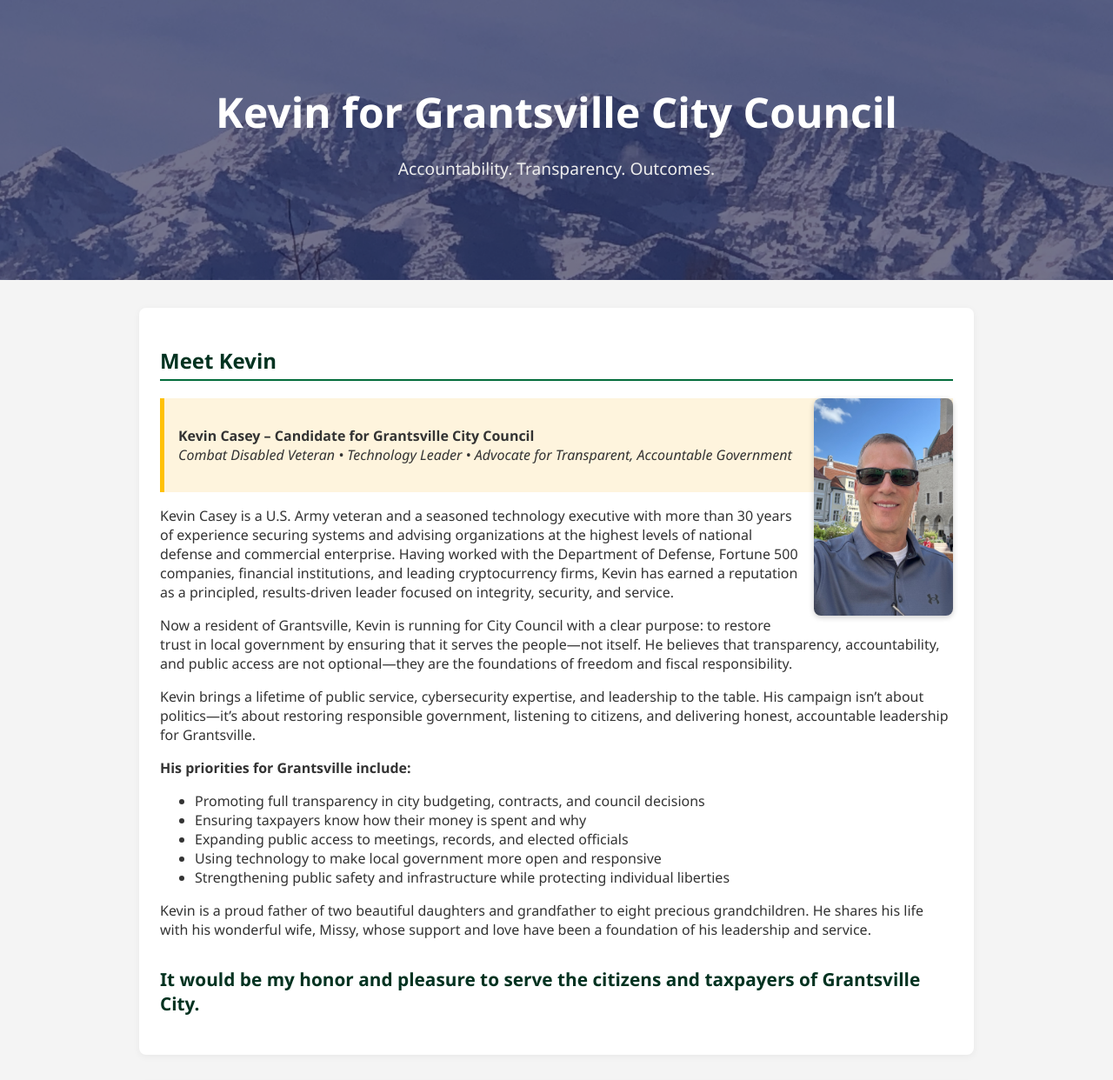
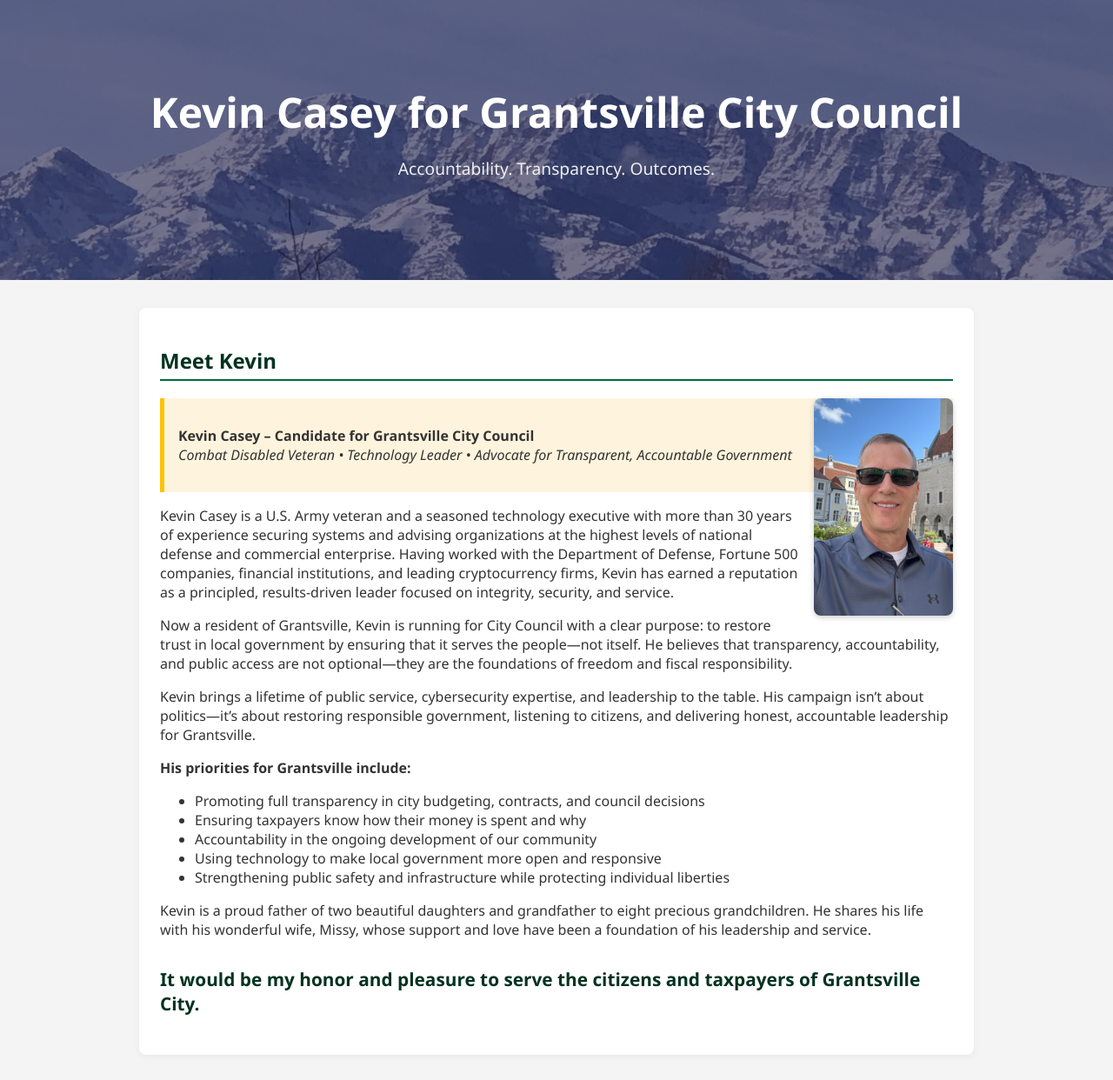
Before and after one commit to KevCasey/kevin-for-grantsville, a plain HTML site: page index.html in a window 1280 px wide. Shown: the top 1242 px of the page at 87% size. Drawn offline with Linux system fonts and the light colour scheme.

Commit message:
Update index.html

```diff
--- a/index.html
+++ b/index.html
@@ -79,7 +79,7 @@
 </head>
 <body>
   <header>
-    <h1>Kevin for Grantsville City Council</h1>
+    <h1>Kevin Casey for Grantsville City Council</h1>
     <p>Accountability. Transparency. Outcomes.</p>
   </header>
   <main>
@@ -103,7 +103,7 @@
       <ul>
         <li>Promoting full transparency in city budgeting, contracts, and council decisions</li>
         <li>Ensuring taxpayers know how their money is spent and why</li>
-        <li>Expanding public access to meetings, records, and elected officials</li>
+        <li>Accountability in the ongoing development of our community</li>
         <li>Using technology to make local government more open and responsive</li>
         <li>Strengthening public safety and infrastructure while protecting individual liberties</li>
       </ul>
```
